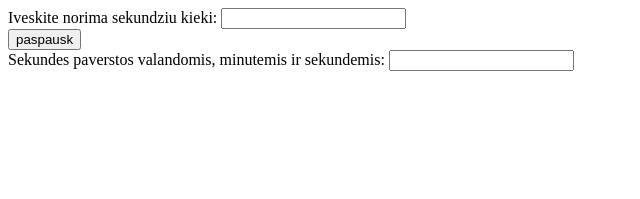
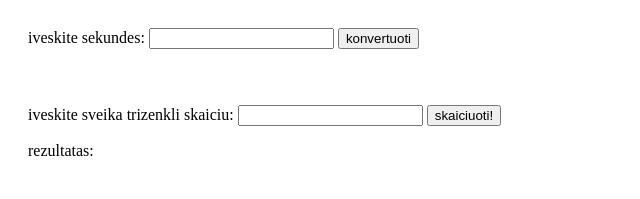
Before and after one commit to ginotas/js02-uzduotis, a plain HTML site: page antra-uzduotis/index.html in a window 1280 px wide. Shown: the whole page, without its empty margins (0-640 px from the left). Drawn offline with Linux system fonts and the light colour scheme.

Commit message:
sekundes done

```diff
--- a/antra-uzduotis/index.html
+++ b/antra-uzduotis/index.html
@@ -7,15 +7,20 @@
     <title>antra uzduotos</title>
 </head>
 <body>
-    <form>
-        Iveskite norima sekundziu kieki:
-        <input id="sekundesx" type="number" onsubmit="myFunction()">
-        <br>
-        <button type="submit">paspausk</button>
-        <br>
-        Sekundes paverstos valandomis, minutemis ir sekundemis:
-        <input type="text" id="rezultatas">
-    </form>
+    <div>
+        <div style="padding: 20px;">iveskite sekundes:
+        <input id="sekundesx" type="number" required>
+        <button onclick="sekundesx()">konvertuoti</button>
+        <p id="rezultatas1"></p>
+        </div>
+    </div>
+
+    <div style="padding: 20px;">
+        iveskite sveika trizenkli skaiciu:
+        <input type="number" id="skaicius">
+        <button onclick="trizenklis()">skaiciuoti!</button>
+        <p id="rezultatas2">rezultatas:</p>
+    </div>
 
     <script src="jscript.js"></script>
 
--- a/antra-uzduotis/jscript.js
+++ b/antra-uzduotis/jscript.js
@@ -2,26 +2,34 @@
 
 console.log("hello hell");
 
-// 1. Suprogramuokite skriptą, kurioje parašius tam tikrą sekundžių kiekį,
-// rodo  24 valandų, minučių, sekundžių formatu.
-
-/*  nesigauna ideti / paimti is html
-function myFunction() {
-    document.getElementById("sekundesx").value;
-    document.getElementById("rezultatas").innerHTML = ("valandos: " + valandos + " minutes: " + minutes + " sekundes: " +sekundes);
-  }
-
+/*
+1. Suprogramuokite skriptą, kurioje parašius tam tikrą sekundžių kiekį,
+ rodo  24 valandų, minučių, sekundžių formatu.
+    Sekundčių kiekis paimamas iš input HTML žymės laukelio.
+        Išveskite konvertuotą sekunžių informacija į div.
 */
 
+function sekundesx() {
 
+    var val, min, sec;
 
-let sekundesx = 1000;
-let valandos = Math.floor(sekundesx / 3600);
-sekundesx %= 3600;
-let minutes = Math.floor(sekundesx / 60);
-let sekundes = sekundesx % 60;
+    var reiksme = document.getElementById("sekundesx").value;
 
-console.log("valandos: " + valandos + " minutes: " + minutes + " sekundes: " +sekundes);
+    if(reiksme > 86400) {
+        reiksme = 0;
+    }else if(reiksme < 0) {
+        reiksme = 0;
+    }else{
+        reiksme = reiksme;
+    }
+
+    val = reiksme / 3600;
+    min = ((val - parseInt(val)) * 3600) / 60;
+    sec = (min - parseInt(min)) * 60;
+
+    document.getElementById("rezultatas1").innerHTML = parseInt(val) + " (val) " + parseInt(min) + " (min) " + Math.round(sec) + " (sec)";
+    }
+
 
 
 
@@ -30,45 +38,35 @@ console.log("valandos: " + valandos + " minutes: " + minutes + " sekundes: " +se
 // Prieš tai atpažinti,
 // ar tai yra triženklis skaičius, jei skaičius dviženklis ar n-ženklis, veiksmų nevykdyti
 
+function trizenklis() {
 
+    var sk1, sk2, sk3;
 
-//skaiciuoja suma, o kodel - nzn :D
+    var skaicius = document.getElementById("skaicius").value;
 
-var value = 999,
-    sum = 0;
+    if(skaicius > 999) {
+        skaicius = 0;
+    } else if(skaicius < 100) {
+        skaicius = 0;
+    } else {
+        skaicius = skaicius;
+    }
 
-while (value) {
-    sum += value % 10;
-    value = Math.floor(value / 10);
+    sk1 = Math.floor(skaicius / 100);
+    sk2 = Math.floor((skaicius - (sk1*100)) / 10);
+    sk3 = skaicius - (sk1 * 100) - (sk2 * 10);
+
+    document.getElementById("rezultatas2").innerHTML = "skaiciu suma" + (sk1 + sk2 + sk3);
 }
-
-console.log("triju skaiciu suma: " + sum);
-
-// vidurki rasti kai skaiciuojama suma lengviau;
-
-
-var avg = 0;
-
-avg = sum / 3;
-
-console.log("triju skaiciu sumos vidurkis yra: " + avg);
-
-// sandauga... rytoj bandysiu
 
 
 
 
-// 3. Sukurkite  skriptą, kuris suranda kvadratinės lygties sprendimą.
+/*
 
-/*
-var a, b, c;
-
-a = 2;
-b =
-
-
-
-
-
+var numb = 123
+var numb1 = Math.floor(numb / 100);
+var numb2 = Math.floor((numb - (numb1 * 100)) / 10);
+var numb3 = numb - (numb1 * 100) - (numb2 * 10);
 
 */
```
